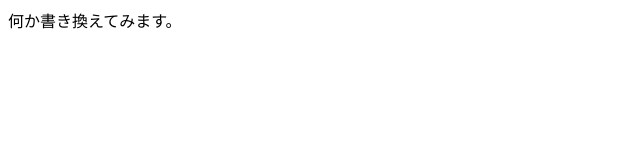
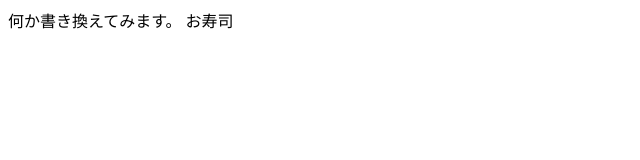
Before and after one commit to westoon-18310/test, a plain HTML site: page index.html in a window 1280 px wide. Shown: the full height of the page, 0-640 px from the left. Drawn offline with Linux system fonts and the light colour scheme.

Commit message:
お寿司の変更
お寿司を付け加えてみました

```diff
--- a/index.html
+++ b/index.html
@@ -6,5 +6,6 @@
     </head>
     <body>
         何か書き換えてみます。
+        お寿司
     </body>
 </html>
```
